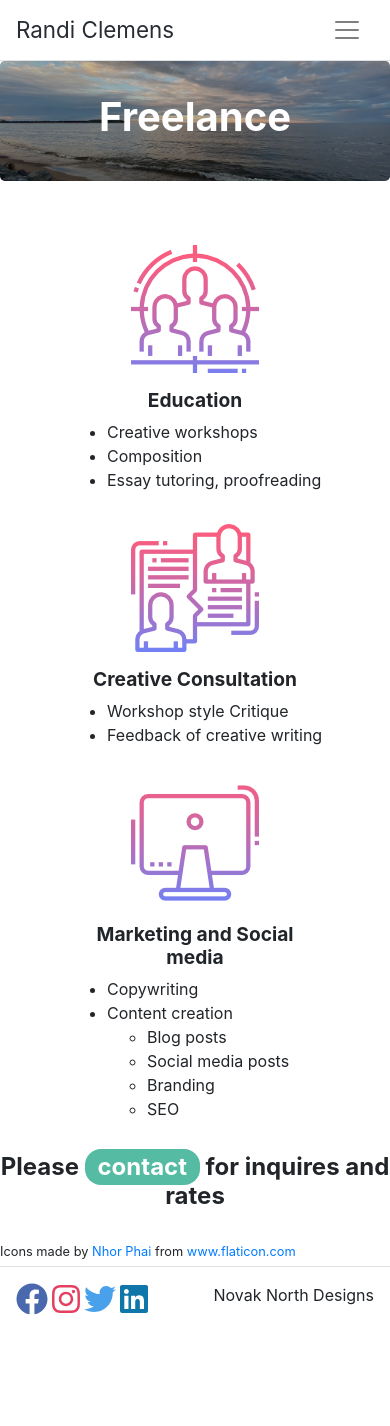
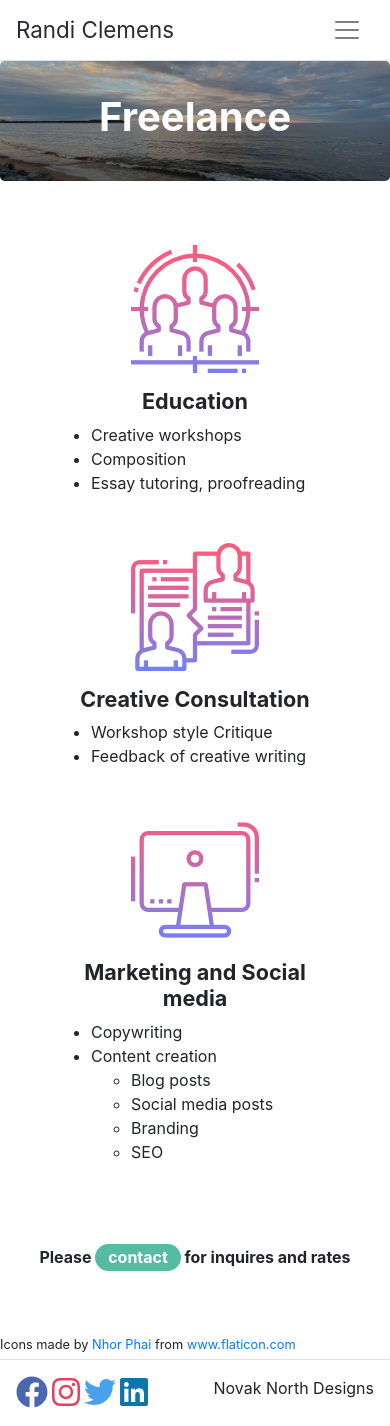
Before and after one commit to manovak24/randi_clemens, a React (Create React App) app: page /freelance in a window 390 px wide. Before the commit the page ends 1333 px from the top, so only its background shows below. Built offline with nearby package versions, Linux system fonts and the light colour scheme.

Commit message:
Updating freelance styles.

```diff
--- a/src/Pages/freelance.css
+++ b/src/Pages/freelance.css
@@ -4,18 +4,19 @@
     align-items: baseline;
     flex-wrap: wrap;
     margin-top: 4rem;
+    margin-bottom: 2rem;
 }
 
 .freelance-container h1 {
-    font-size: 1.2rem;
+    font-size: 1.35rem;
     font-weight: 700;
 }
 
 .box {
     text-align: center;
-    width: 16rem;
+    width: 18rem;
     height: auto;
-    margin-bottom: 1rem;
+    margin-bottom: 2rem;
 }
 
 .box li {
@@ -30,7 +31,7 @@
     text-align: center;
     font-size: 1.5rem;
     font-weight: 700;
-    margin-bottom: 2rem;
+    margin-bottom: 4rem;
 }
 
 .freelance-button-contact {
@@ -40,3 +41,10 @@
     padding: .2rem .8rem .25rem .8rem;
     color: white;
 }
+
+@media screen and (max-width: 37.5rem) {
+    .inquiry-container h1 {
+        font-size: 1rem;
+        line-height: 1.7rem;
+    }
+}
```
